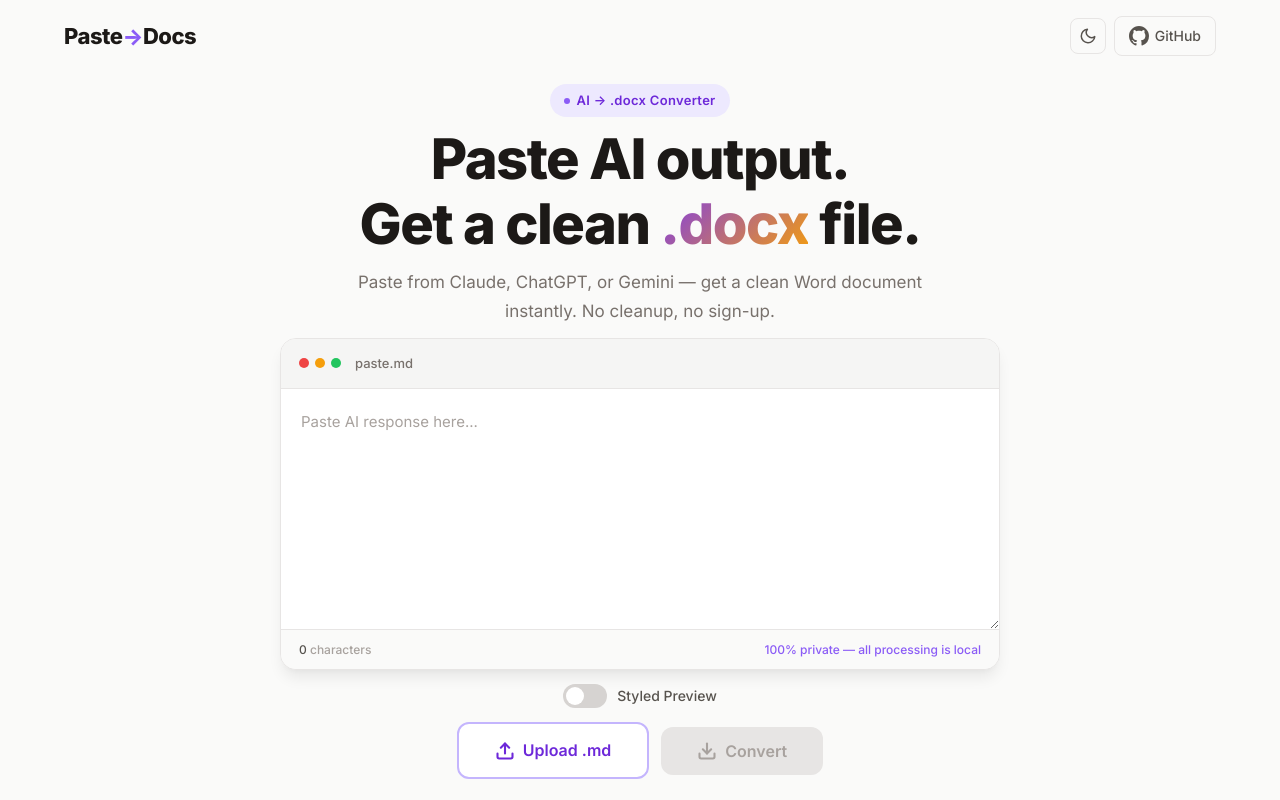
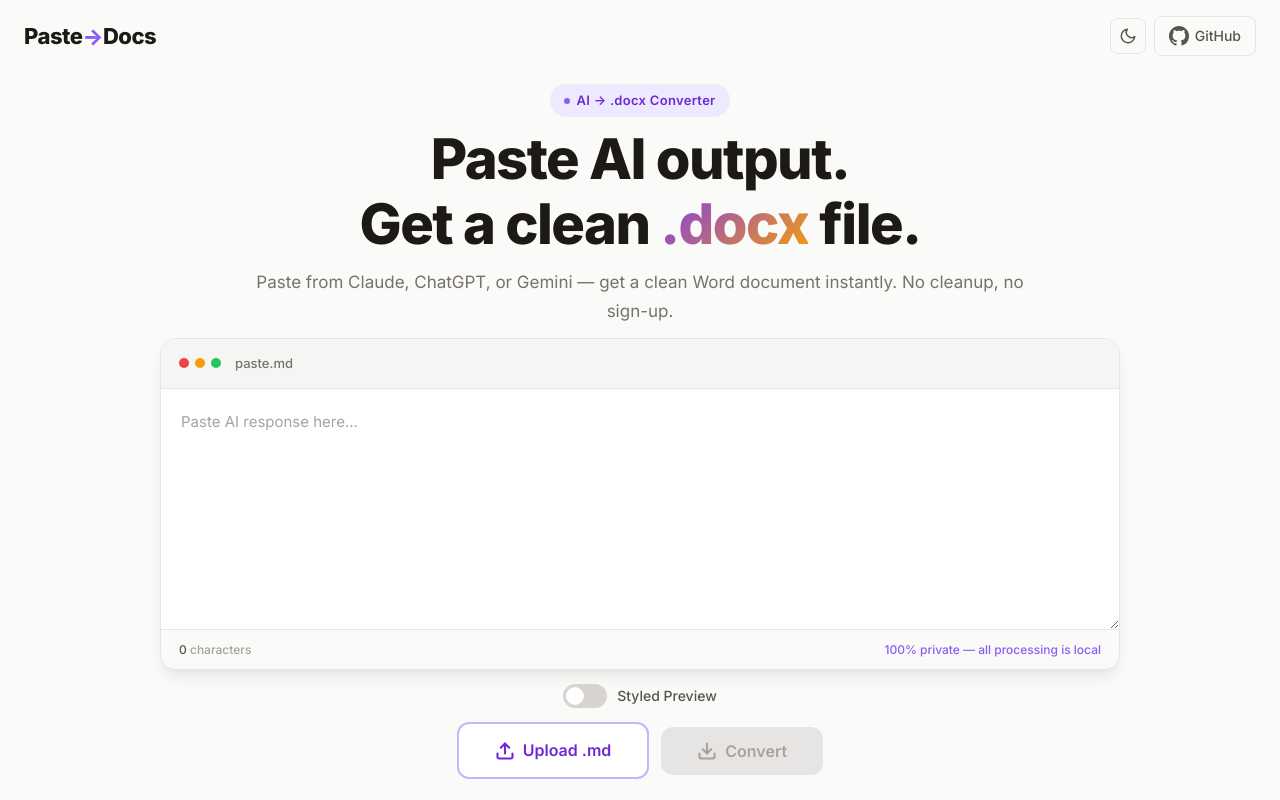
Before and after one commit to pbot-9000-max/Paste-to-Docs, a browser extension: page index.html in a window 1280 px wide. Shown: the top 800 px of the page. Drawn offline with Linux system fonts and the light colour scheme; a script that the page names is missing.

Commit message:
Widen layout: container 1200px → 1400px, card 720px → 960px

```diff
--- a/style.css
+++ b/style.css
@@ -72,7 +72,7 @@
   align-items: center;
   justify-content: space-between;
   padding: 16px 24px;
-  max-width: 1200px;
+  max-width: 1400px;
   margin: 0 auto;
   width: 100%;
 }
@@ -145,7 +145,7 @@
 
 main {
   flex: 1;
-  max-width: 1200px;
+  max-width: 1400px;
   margin: 0 auto;
   padding: 0 24px;
   width: 100%;
@@ -198,7 +198,7 @@
 .hero-subtitle {
   font-size: 17px;
   color: var(--gray-500);
-  max-width: 640px;
+  max-width: 780px;
   margin: 0 auto 12px;
   line-height: 1.7;
 }
@@ -250,7 +250,7 @@
 /* ── Converter card ──────────────────────────────────── */
 
 .converter-card {
-  max-width: 720px;
+  max-width: 960px;
   margin: 0 auto;
   background: var(--surface);
   border: 1px solid var(--gray-200);
@@ -432,7 +432,7 @@
 /* ── Preview panel ────────────────────────────────────── */
 
 .preview-panel {
-  max-width: 720px;
+  max-width: 960px;
   margin: 14px auto 0;
   background: var(--surface);
   border: 1px solid var(--gray-200);
```
